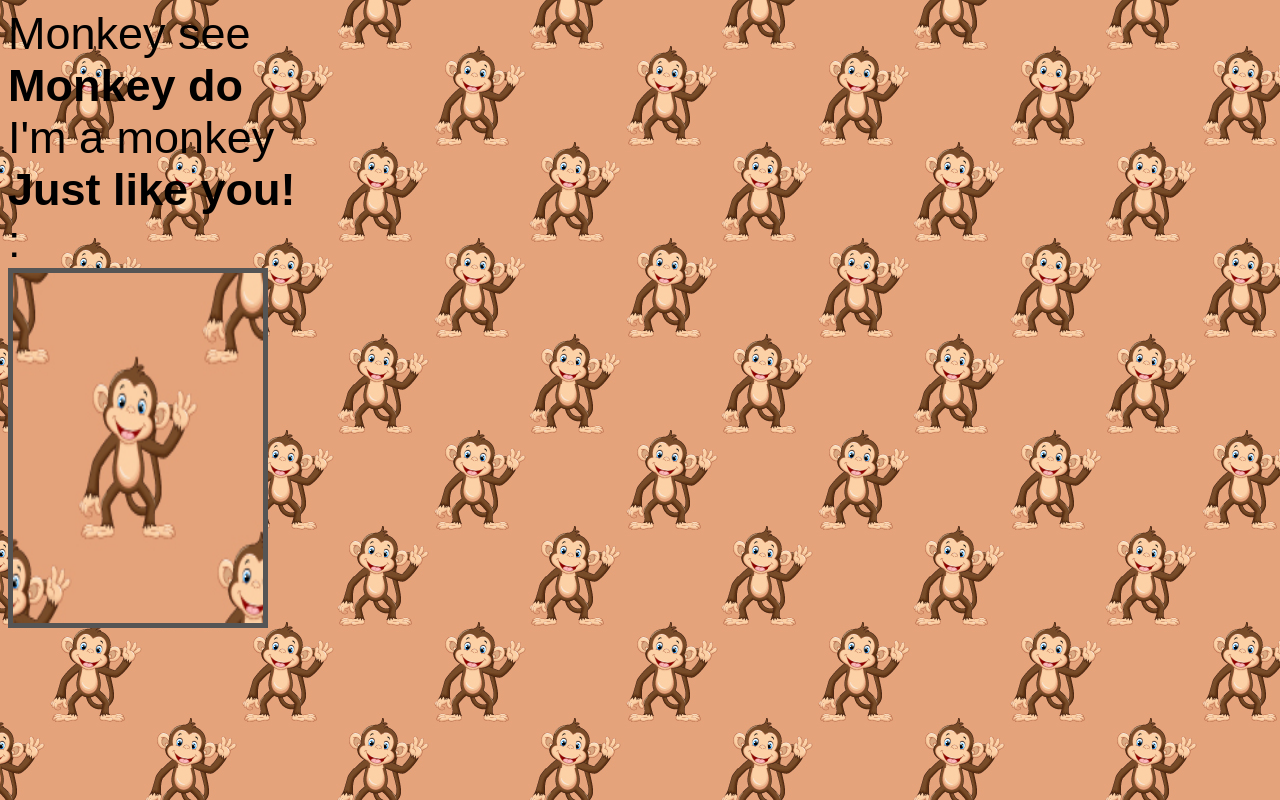
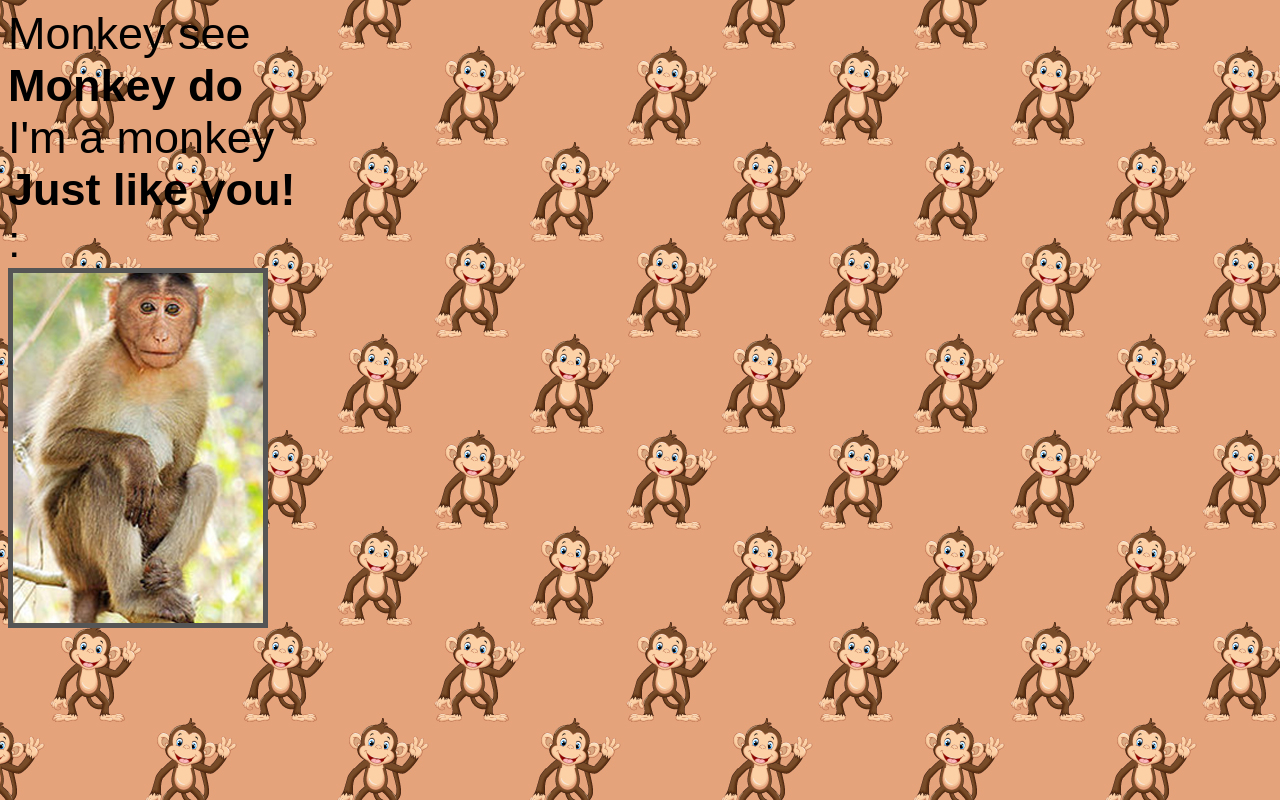
Before and after one commit to JeffreyCougler/JeffreyCougler, a plain HTML site: page index.html in a window 1280 px wide. Drawn offline with Linux system fonts and the light colour scheme.

Commit message:
Update index.html

```diff
--- a/index.html
+++ b/index.html
@@ -25,7 +25,7 @@ body{
 		<strong>Just like you!</strong><br>
 		:<br>
 
-	<a href="https://en.wikipedia.org/wiki/Monkey"><img src="https://jeffreycougler.github.io/JeffreyCougler/images/Monkey.jpg" alt="monkey"
+	<a href="https://en.wikipedia.org/wiki/Monkey"><img src="https://jeffreycougler.github.io/JeffreyCougler/images/Bonnet_macaque.jpg" alt="monkey"
 		width="250"
 		height="350"
 		border: 5px solid #555;/>
```
